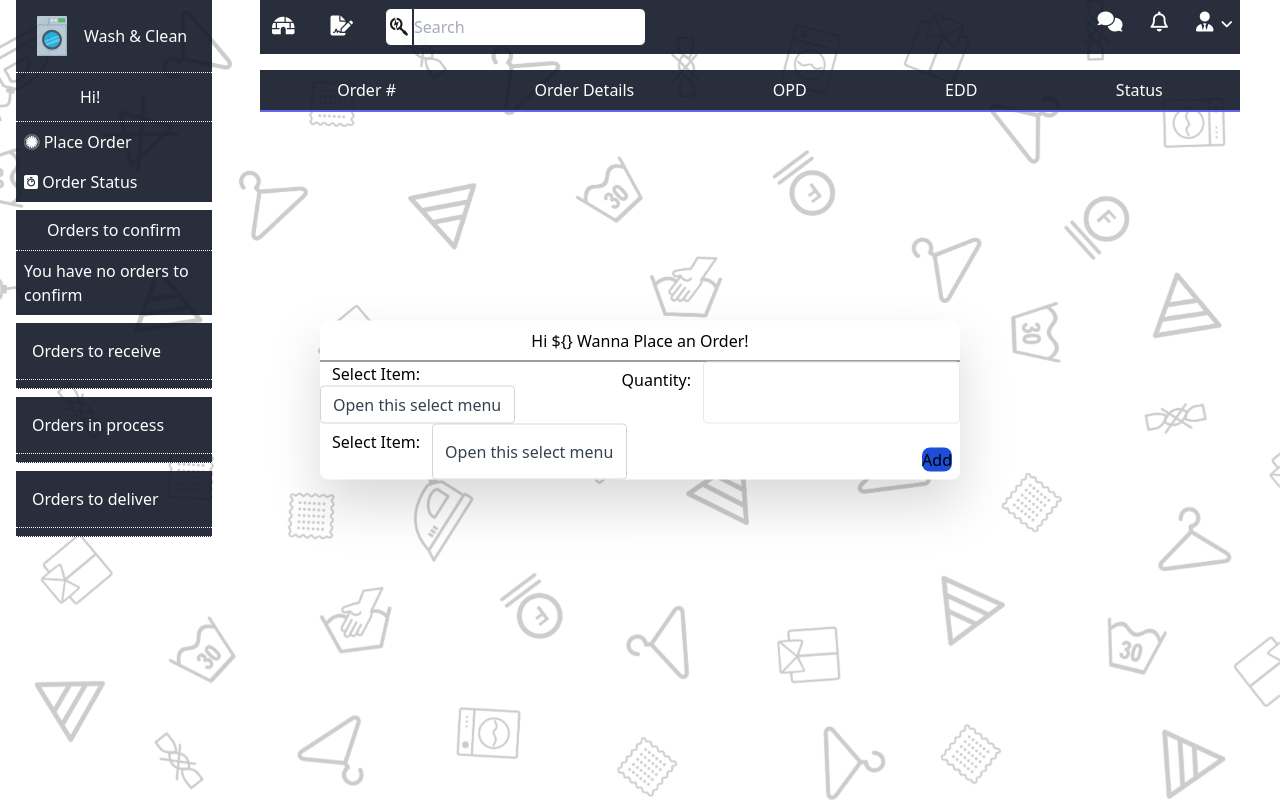
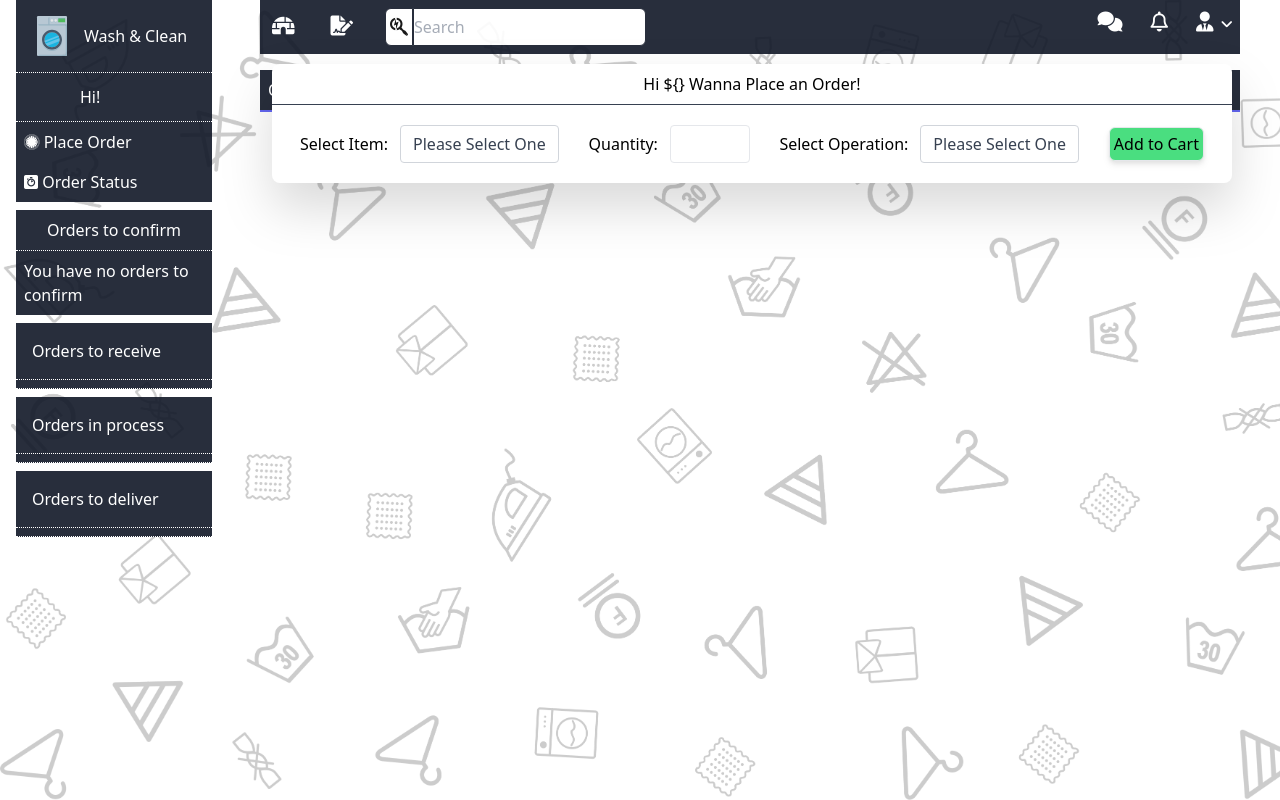
Before and after one commit to Saidul-Shiblee/WC, a website: page public/orderstatus copy.html in a window 1280 px wide. Both pictures are taken after a click on the element "Place Order". Drawn offline with Linux system fonts and the light colour scheme.

Commit message:
08.01.2022

```diff
--- a/public/orderstatus copy.html
+++ b/public/orderstatus copy.html
@@ -8,8 +8,8 @@
     <link href="https://cdnjs.cloudflare.com/ajax/libs/font-awesome/6.0.0-beta3/css/all.min.css" rel="stylesheet">
     <title>Order Details</title>
 </head>
-<body onload="getOrderdetails()">
-<div id='main' class="flex relative w-full h-screen  bg-center bg-fixed bg-cover bg-opacity-60 " style="background-image: url(../assets/BG.png); ">
+<body onload="getOrderdetails()" class=" bg-fixed bg-cover bg-opacity-60"  style="background-image: url(../assets/BG.png); ">
+<div id='main' class="flex relative w-full h-screen   ">
     <div class=" flex flex-col w-1/6 p-2 ml-2">
         <div class="flex flex-col text-white  bg-gray-900 opacity-90 -mt-2  ">
             <div class="flex p-4 space-x-3 items-center border-b border-white border-dotted">
@@ -105,9 +105,9 @@
                 </ul>
             </div>
         <div class="flex flex-col">
-            <div class="flex justify-around bg-gray-900 bg-opacity-90  w-full p-2 text-white">
-                <div class="flex ">Order #</div>
-                <div class="flex"> Order Details</div>
+            <div class="flex justify-between bg-gray-900 bg-opacity-90  w-full p-2 text-white">
+                <div class="flex items-center">Order #</div>
+                <div class="flex items-center justify-around"> Order Details</div>
                 <div class="flex">OPD</div>
                 <div class="flex">EDD</div>
                 <div class="flex">Status</div>
@@ -116,75 +116,63 @@
             <div class="border-b-2 border-indigo-500"></div>
             <div id="demo" class="t_content"></div>
         </div>
+
+
+
     </div>
 
 
-    <div id="order_form" class="modal w-auto  transition-all ease-linear  duration-700 flex flex-col justify-around absolute update bg-white border-0 rounded-lg  drop-shadow-2xl left-1/2 top-1/2 transform invisible -translate-x-1/2 -translate-y-1/2">
+    <div id="order_form" class="modal transition-all ease-linear  duration-700  flex-col w-3/4 h-auto  absolute update bg-white border-0 rounded-lg  drop-shadow-2xl left-1/2  transform invisible -translate-x-1/2 mt-16 ml-28">
         <div class="flex justify-center items-center border-b border-gray-700  p-2">
            <h1>Hi ${} Wanna Place an Order!</h1>
         </div>
-            <div class=" w-auto flex flex-col  ">
-                  <div class="flex justify-between">
-                        <div class="">
+
+        <div class="flex w-auto justify-between p-4 ">
+                <div class="flex items-center">
+
                    <label class="py-1.5 px-3" for="item">Select Item: </label>
+
                     <select
                     onchange="getPrice()"
-                            id='item'class="form-select appearance-none
-                            w-auto
-                            px-3
-                            py-1.5
-                            text-base
-                            font-normal
-                            text-gray-700
-                            bg-white bg-clip-padding bg-no-repeat
-                            border border-solid border-gray-300
-                            rounded
-                            transition
-                            ease-in-out
-                            m-0
-                            focus:text-gray-700 focus:bg-white focus:border-blue-600 focus:outline-none" aria-label="Default select example">
-                                <option selected>Open this select menu</option>
+                    id='item'class="form-select appearance-none w-50 px-3 py-1.5 text-base font-normal
+                    text-gray-700 bg-white bg-clip-padding bg-no-repeat border border-solid border-gray-300
+                    rounded  transition ease-in-out m-0 focus:text-gray-700 focus:bg-white focus:border-blue-600
+                    focus:outline-none" aria-label="Default select example">
+                        <option selected>Please Select One</option>
                         <option value="Shirt">Shirt</option>
                         <option value="Pant">Pant</option>
                         <option value="Panjabi">Panjabi</option>
                     </select>
                 </div>
-                        <div class="flex">
+                <div class="flex items-center">
                     <label for="name" class="py-1.5 px-3">Quantity:</label>
-                            <input id="quantity" class='w-auto h-auto py-1.5 px-3 border rounded focus:text-gray-700 focus:bg-white focus:border-blue-600 focus:outline-none' type="number" placeholder="">
+                    <input id="quantity" class='w-20 h-auto py-1.5 px-3 border rounded focus:text-gray-700 focus:bg-white focus:border-blue-600 focus:outline-none' type="number" placeholder="">
+                </div>
+
+                <div class="flex items-center">
+                    <label class="py-1.5 px-3" for="item">Select Operation: </label>
+                    <select
+                    onchange="getPrice()"
+
+                    id='operation'class="form-select appearance-none w-50 px-3 py-1.5 text-base font-normal
+                    text-gray-700 bg-white bg-clip-padding bg-no-repeat border border-solid border-gray-300
+                    rounded  transition ease-in-out m-0 focus:text-gray-700 focus:bg-white focus:border-blue-600
+                    focus:outline-none" aria-label="Default select example">
+                        <option selected>Please Select One</option>
+                        <option value="Wash">Wash</option>
+                        <option value="Iron">Iron</option>
+                    </select>
+                </div>
+                <div class="flex py-1.5 px-3 items-center">
+                    <button class="bg-green-400 p-1 border rounded-md drop-shadow-md " onclick="addToList()">Add to Cart</button>
                 </div>
         </div>
-                 <div class="flex justify-between">
-                    <div class="flex">
-                        <label class="py-1.5 px-3" for="item">Select Item: </label>
-                        <select
-                        onchange="getPrice()"
-                        id='item'class="form-select appearance-none
-                        w-auto
-                        px-3
-                        py-1.5
-                        text-base
-                        font-normal
-                        text-gray-700
-                        bg-white bg-clip-padding bg-no-repeat
-                        border border-solid border-gray-300
-                        rounded
-                        transition
-                        ease-in-out
-                        m-0
-                        focus:text-gray-700 focus:bg-white focus:border-blue-600 focus:outline-none" aria-label="Default select example">
-                            <option selected>Open this select menu</option>
-                            <option value="Shirt">Shirt</option>
-                            <option value="Pant">Pant</option>
-                            <option value="Panjabi">Panjabi</option>
-                        </select>
+
+         <div class="price" id='price'>
          </div>
-                    <div class='p-2 flex justify-center mt-4'>
-                        <button onClick='addToList()' class=" border-0 rounded-lg bg-blue-700 ">Add</button>
-                      </div>
-                 </div>
-            </div>
-             <div class="price" id='price'>
+
+         <div class="list ">
+
         </div>
 
     </div>
@@ -192,6 +180,7 @@
 
 
 </div>
+
 
 
 
@@ -221,12 +210,12 @@ function getOrderdetails(){
                 element.push(member+"->"+order.order_items[member])
             }
             content+=
-            `<div class="flex justify-around bg-gray-900 bg-opacity-90 text-white p-2 border-bottom border-dotted border-indigo-500 ">
-                <div class="  grow-1">${order.order_id}</div>
-                <div class="  grow-0">${element.map((el)=>el).join(',')}</div>
-                <div class=" grow-0">${order.Order_PD}</div>
-                <div class=" grow-1">${order.Order_EDD}</div>
-                <div class="  grow-0">${order.Order_status}</div>
+            `<div class="flex  justify-between items-center bg-gray-900 bg-opacity-90 text-white p-2 border-bottom border-dotted border-indigo-500 ">
+                <div class="w-1/12">${order.order_id}</div>
+                <div class="w-2/5 justify-around shrink">${element.map((el)=>el).join(' , ')}</div>
+                <div class="w-2/12">${order.Order_PD}</div>
+                <div class="w-2/12">10.12.0000</div>
+                <div class="w-1/5">${order.Order_status}</div>
             </div>`
         }
     })
@@ -235,21 +224,21 @@ function getOrderdetails(){
 
 
 document.querySelector('#caret').addEventListener('click', function(e){
-    console.log('div shown');
+
   e.stopPropagation()
   let show = document.querySelector("#show")
   show.classList.toggle("-translate-y-96");
-  console.log('div shown');
+
 });
 
 document.querySelector('#place_order').addEventListener('click', function(e){
-    console.log('div shown');
+
   e.stopPropagation()
   let order_form = document.querySelector("#order_form")
   order_form.classList.remove("invisible")
   order_form.classList.add("visible");
 
-  console.log('div shown');
+
 });
 
 
@@ -257,5 +246,78 @@ document.querySelector('#main').addEventListener('click', function(e){
   let show = document.querySelector("#show")
   show.classList.add("-translate-y-96");
 });
+
+function getPrice(){
+    const price={ Shirt_Wash: 30,
+                  Pant_Wash: 31,
+                  Panjabi_Wash:32,
+                  Shirt_Iron:15,
+                  Pant_Iron:15,
+                  Panjabi_Iron:15
+                }
+    if ((document.querySelector('#item').value)){
+        document.querySelector('#operation').removeAttribute('disabled')
+    }else{
+        document.querySelector('#operation').setAttribute("disabled", "")
+    }
+    if (document.querySelector('#item').value!=='' && document.querySelector('#operation').value !=='') {
+        let item = document.querySelector('#item').value+"_"+document.querySelector('#operation').value
+        if (price.hasOwnProperty(item)) {
+        document.querySelector('.price').innerHTML = price[item];
+        }
+     }
+   }
+
+let table=[]
+function addToList (){
+    let item = document.querySelector('#item').value+"_"+document.querySelector('#operation').value;
+    let quantity=document.querySelector('#quantity').value
+    let price=document.querySelector('#price').value
+    let list =document.querySelector('.list')
+    if (table.length==0) {
+        table.push({
+        'item':item,
+        'quantity':quantity,
+        'price':price
+    })  ;
+    console.log('inserted');
+    }
+    else {
+        if (table.indexOf(item)!==-1) {
+            alert("Already In The List")
+            console.log(item);
+        }
+        else{
+            table.push({
+              'item':item,
+            'quantity':quantity,
+          'price':price
+    })
+
+        }
+    }
+   let htmlCode="";
+   table.forEach((td,ind)=>{
+    htmlCode += `<div class='flex mb-4 items-center  p-2'>
+        <div><p id="order_item" class='item p-2 text-grey-darkest'>${td.item}</p></div>
+        <div><p id="order_quantity"class='quantity p-2 text-grey-darkest'>${td.quantity}</p></div>
+        <div><p id="price" class='p-2 text-grey-darkest'>${td.price}</p></div>
+        <div><p onclick='edit(${ind})' class='p-2  '><svg xmlns="http://www.w3.org/2000/svg" class="w-6 h-6 text-blue-400" fill="none"
+                                viewBox="0 0 24 24" stroke="currentColor">
+                                <path stroke-linecap="round" stroke-linejoin="round" stroke-width="2"
+                                    d="M11 5H6a2 2 0 00-2 2v11a2 2 0 002 2h11a2 2 0 002-2v-5m-1.414-9.414a2 2 0 112.828 2.828L11.828 15H9v-2.828l8.586-8.586z" />
+                            </svg></p>
+        <p onclick='deleteTodo(${ind})' class='p-2 '><svg xmlns="http://www.w3.org/2000/svg" class="w-6 h-6 text-red-400" fill="none"
+                                viewBox="0 0 24 24" stroke="currentColor">
+                                <path stroke-linecap="round" stroke-linejoin="round" stroke-width="2"
+                                    d="M19 7l-.867 12.142A2 2 0 0116.138 21H7.862a2 2 0 01-1.995-1.858L5 7m5 4v6m4-6v6m1-10V4a1 1 0 00-1-1h-4a1 1 0 00-1 1v3M4 7h16" />
+                            </svg></p></div>
+
+    </div>`;
+
+   })
+   list.innerHTML=htmlCode;
+}
+
 </script>
 </html>
--- a/src/style.css
+++ b/src/style.css
@@ -75,3 +75,8 @@
    outline-offset: 12px;
 }
 } */
+@layer utilities {
+  .w-own{
+   width: 22.91%;
+  }
+}
```
Also changed, not shown: public/order.html (+65 -12 lines), public/style.css. Lines whose indentation alone changed are shown as unchanged.
